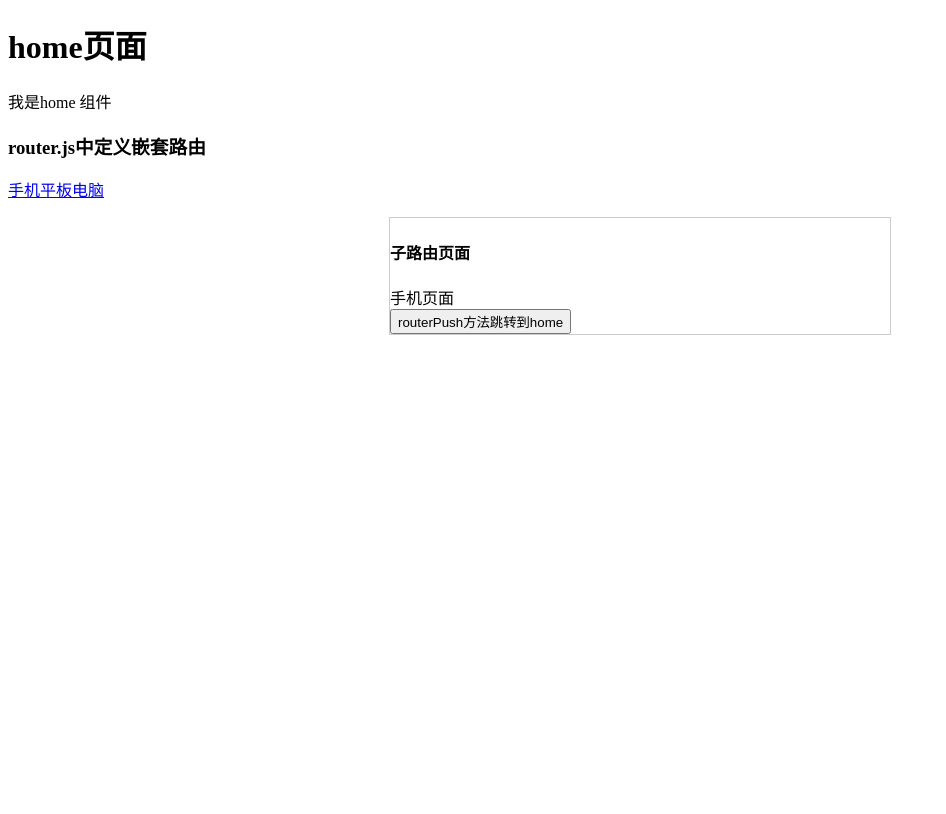
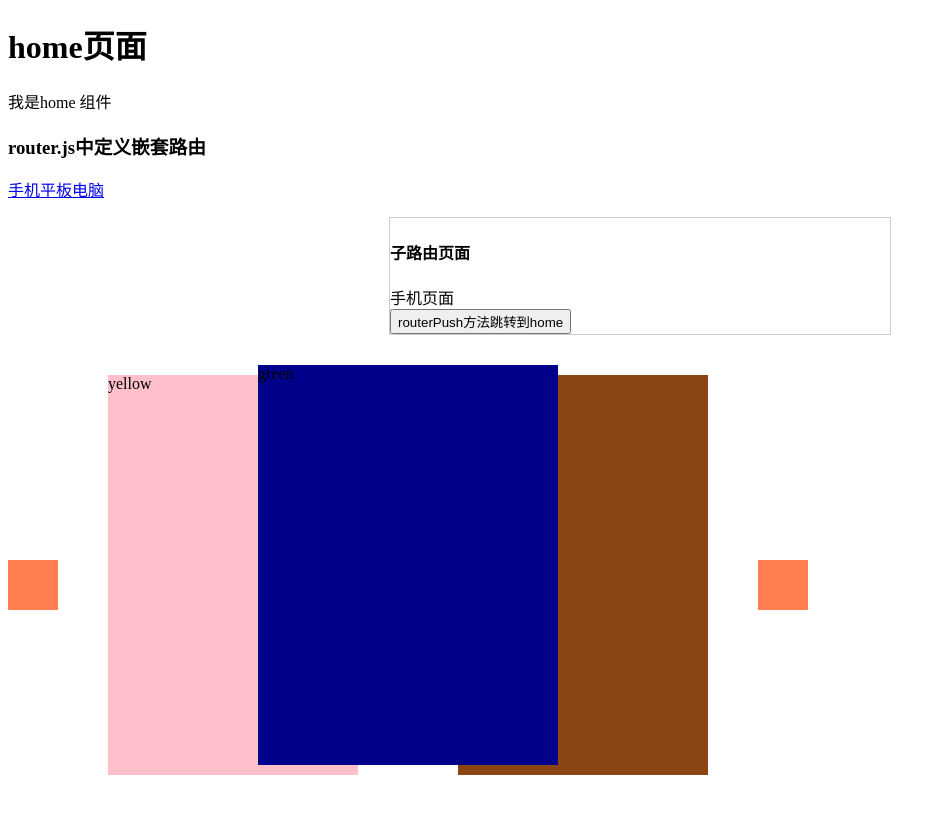
Before and after one commit to zhaoyinpeng/vue-cli, a Vue app: page /#/home/phone in a window 1280 px wide. Shown: the top 814 px of the page, without its empty margins (0-946 px from the left). Built offline with nearby package versions, Linux system fonts and the light colour scheme.

Commit message:
vue轮播图

```diff
--- a/src/pages/home.vue
+++ b/src/pages/home.vue
@@ -9,15 +9,126 @@
       <router-link to="/home/computer">电脑</router-link>
     </p>
     <router-view></router-view>
+    <div class="swiper-box">
+      <div :key="index" v-for="(item,index) in dataList" :class="calculate(item)" @mouseenter="mouseEnter(item)" @mouseleave="autoPlay()">{{item.bgc}}</div>
+      <span class="swiper-btn prev" @click="prev()"></span>
+      <span class="swiper-btn next" @click="next()"></span>
+    </div>
   </div>
 </template>
 <script>
-  export default {
-    data() {
-      return {
-        msg: "我是home 组件"
+export default {
+  data() {
+    return {
+      msg: "我是home 组件",
+      timer: null,
+      dataList: [
+        {
+          index: 1,
+          bgc: "red"
+        },
+        {
+          index: 2,
+          bgc: "yellow"
+        },
+        {
+          index: 3,
+          bgc: "green"
+        }
+      ]
+    };
+  },
+  mounted() {
+    this.autoPlay();
+  },
+  methods: {
+    calculate(item) {
+      return "s" + item.index;
+    },
+    next() {
+      this.stopPlay();
+      this.dataList.forEach((element, i) => {
+        if (element.index === 1) {
+          this.$set(this.dataList[i], "index", this.dataList.length);
+        } else {
+          this.$set(this.dataList[i], "index", element.index - 1);
+        }
+      });
+      this.autoPlay();
+    },
+    prev() {
+      this.stopPlay();
+      this.dataList.forEach((element, i) => {
+        if (element.index === this.dataList.length) {
+          this.$set(this.dataList[i], "index", 1);
+        } else {
+          this.$set(this.dataList[i], "index", element.index + 1);
+        }
+      });
+      this.autoPlay();
+    },
+    autoPlay() {
+      this.timer = setTimeout(() => {
+        this.next();
+      }, 3000);
+    },
+    stopPlay() {
+      clearTimeout(this.timer);
+    },
+    mouseEnter(item) {
+      this.stopPlay();
+      if (item.index === 2) {
+        return;
+      } else {
+
       }
     }
   }
+};
+</script>
+<style lang="less">
+.swiper-box {
+  width: 800px;
+  height: 500px;
+  position: relative;
+  span{
+    width: 50px;
+    height: 50px;
+    background-color: coral;
+    position: absolute;
+    top: calc(50% - 25px);
+    z-index: 10;
+  }
+  .next{
+    right: 0px;
+  }
+  .prev{
+    left: 0px;
+  }
 
-</script>
+  div {
+    width: 250px;
+    height: 400px;
+    position: absolute;
+    top: 40px;
+    background-color: aqua;
+    z-index: 1;
+    transition: all 1s linear;
+  }
+  .s1 {
+    left: 100px;
+    background-color: pink;
+  }
+  .s2 {
+    left: 250px;
+    top: 30px;
+    z-index: 2;
+    width: 300px;
+    background-color: darkblue;
+  }
+  .s3 {
+    left: 450px;
+    background-color: saddlebrown;
+  }
+}
+</style>
```
Also changed, not shown: 1 other file (tests, documents, lock files or other folders).
